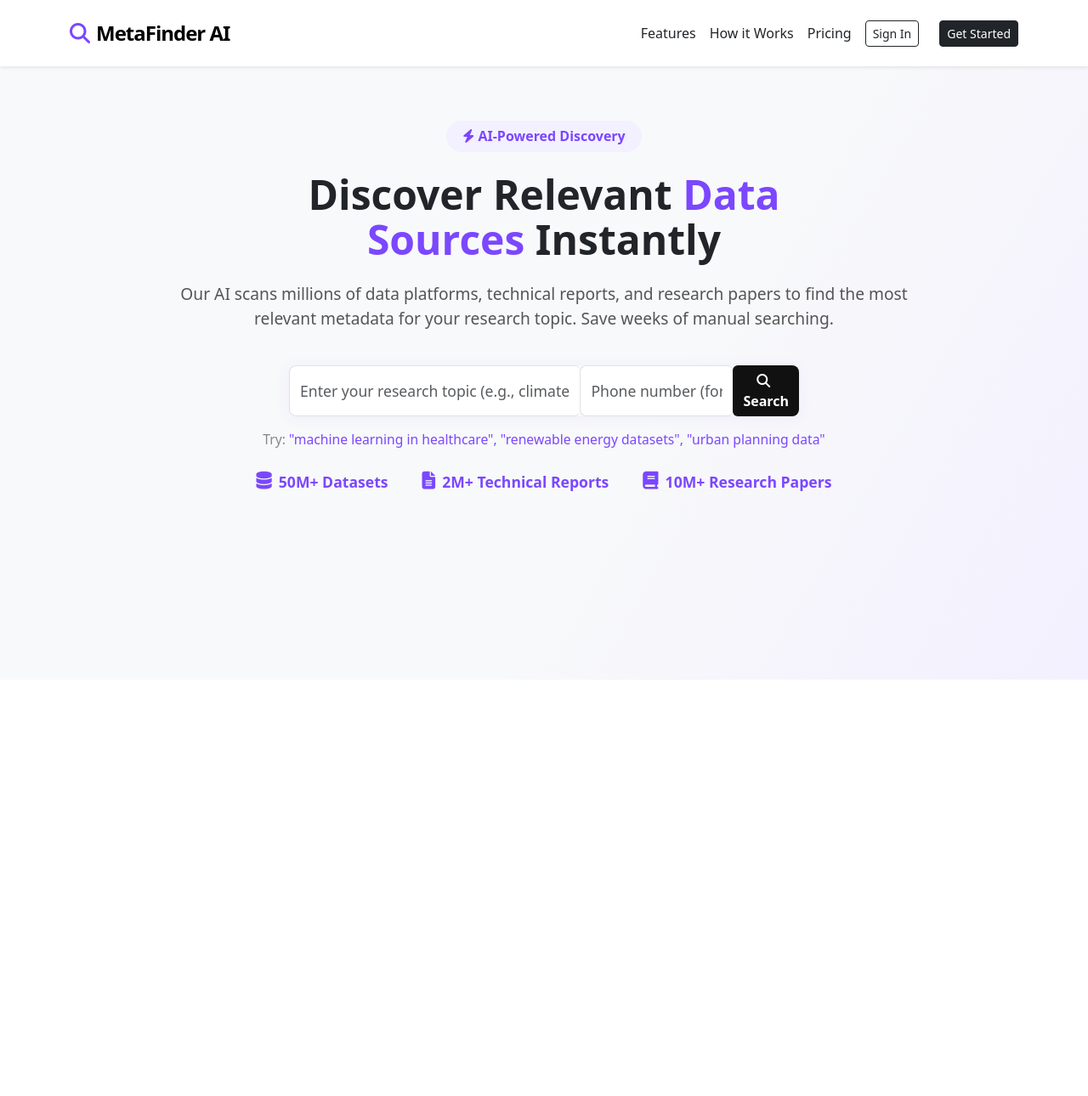
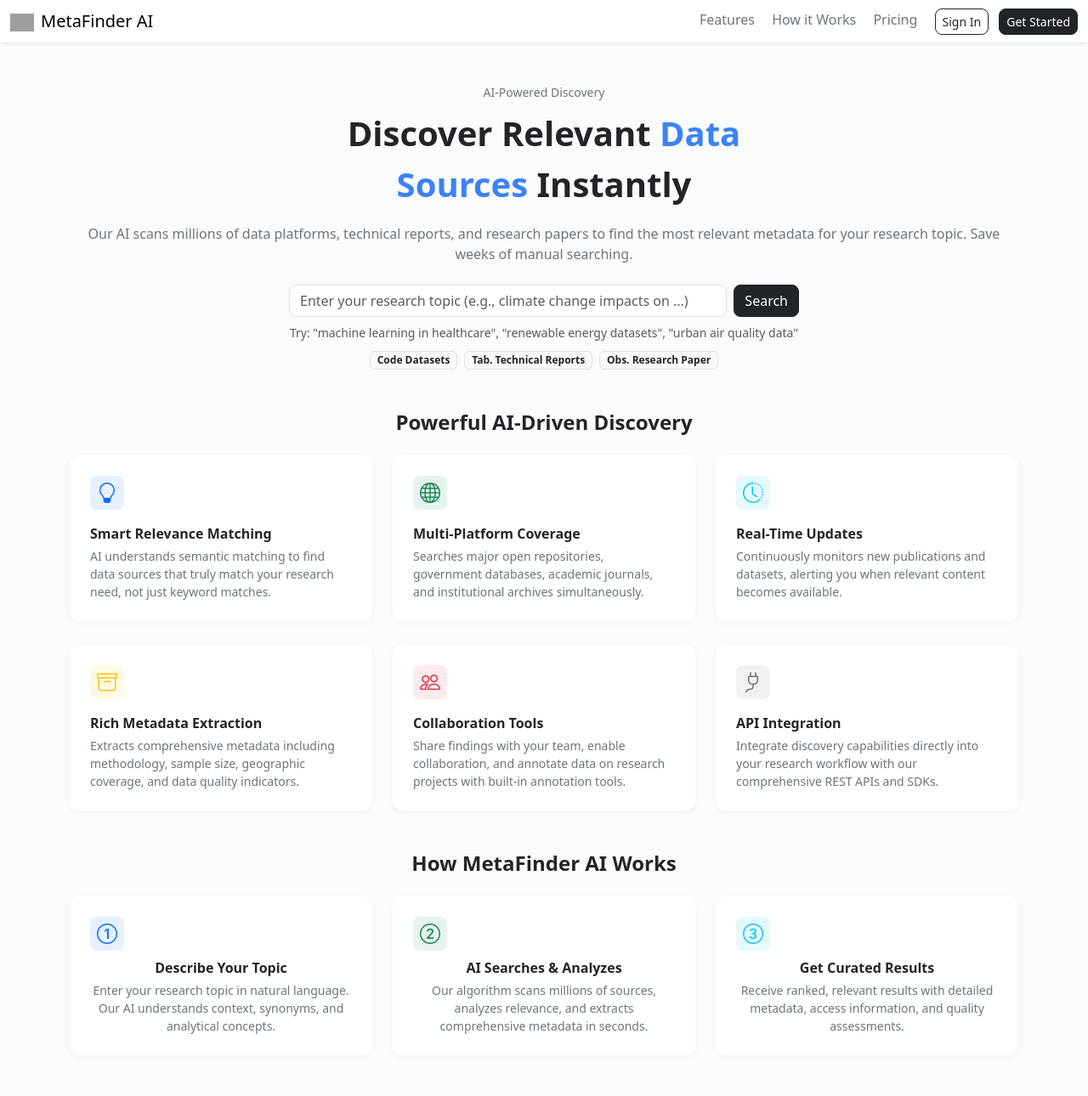
Before and after one commit to schmidj/MetaFinder, a Flask app: page / in a window 1280 px wide. Shown: the whole page at 85% size. Before the commit the page ends 800 px from the top, so only its background shows below. Run offline with Flask 3, Linux system fonts and the light colour scheme; some libraries are stand-ins or nearby versions; grey boxes are pictures that could not be loaded.

Commit message:
new base as previous version was messed up with vibe coding

```diff
--- a/app.py
+++ b/app.py
@@ -1,111 +1,106 @@
 from flask import Flask, render_template, request, jsonify
-import json
-from datetime import datetime
-import requests
-import sys
-sys.path.append('scripts')
-from rag_zenodo import run_rag_zenodo
+import os
+from together import Together
+import fitz  # PyMuPDF for PDF reading:
+import faiss
+from sentence_transformers import SentenceTransformer
+import numpy as np
 
 app = Flask(__name__)
 
-# Sample metadata database (you can replace this with your actual database)
-METADATA_DB = {
-    "climate": [
-        {
-            "source": "NASA Climate Data",
-            "description": "Global temperature and climate change data",
-            "last_updated": "2024-03-15",
-            "format": "CSV",
-            "size": "2.5GB",
-            "url": "https://climate.nasa.gov/data"
-        },
-        {
-            "source": "NOAA Weather Database",
-            "description": "Historical weather patterns and forecasts",
-            "last_updated": "2024-03-14",
-            "format": "JSON",
-            "size": "1.8GB",
-            "url": "https://www.noaa.gov/weather"
-        }
-    ],
-    "health": [
-        {
-            "source": "WHO Health Statistics",
-            "description": "Global health indicators and statistics",
-            "last_updated": "2024-03-13",
-            "format": "Excel",
-            "size": "950MB",
-            "url": "https://www.who.int/data"
-        }
-    ]
-}
+# Set your Together API key
+TOGETHER_API_KEY = os.getenv('TOGETHER_API_KEY')
 
-SUBSCRIPTIONS = []
+PDF_DIR = os.path.join(os.path.dirname(__file__), 'data')
 
-@app.route('/')
+print("Together API Key:", TOGETHER_API_KEY)
+
+# Helper to extract text from PDFs
+def extract_pdf_text(pdf_path):
+    doc = fitz.open(pdf_path)
+    text = []
+    for page_num, page in enumerate(doc, 1):
+        page_text = page.get_text()
+        text.append(page_text)
+    return '\n'.join(text)
+
+# RAG: Embed all PDFs, retrieve top relevant docs for the prompt
+def retrieve_relevant_docs(pdf_files, user_prompt, top_k=3):
+    embedding_model = SentenceTransformer("sentence-transformers/all-MiniLM-L6-v2")
+    documents = []
+    filenames = []
+    for f in pdf_files:
+        text = extract_pdf_text(os.path.join(PDF_DIR, f))
+        if text:
+            documents.append(text)
+            filenames.append(f)
+    if not documents:
+        return [], []
+
+    # Embed all documents
+    doc_embeddings = embedding_model.encode(documents, convert_to_numpy=True)
+    # Embed the query
+    query_embedding = embedding_model.encode([user_prompt], convert_to_numpy=True)
+    # Normalize for cosine similarity
+    faiss.normalize_L2(doc_embeddings)
+    faiss.normalize_L2(query_embedding)
+    # Build FAISS index
+    dim = doc_embeddings.shape[1]
+    index = faiss.IndexFlatIP(dim)
+    index.add(doc_embeddings)
+    scores, indices = index.search(query_embedding, min(top_k, len(documents)))
+    relevant_docs = [documents[i] for i in indices[0]]
+    relevant_filenames = [filenames[i] for i in indices[0]]
+    return relevant_docs, relevant_filenames
+
+# Helper to call Together AI with the custom prompt
+def get_metadata_from_papers(user_prompt, relevant_docs, relevant_filenames):
+    # Compose the system prompt
+    system_prompt = (
+        "Find the dataset used in the study in a research paper, respectively, and create scientific metadata to allow us to compare the data measurements and observations between the papers using the following format (you can incorporate new tags if you need),\n"
+        "make sure the (categorical) attribute of each tag is 3 words max (unless it is the title or authors or journal),\n"
+        "one tag should be the definition of a sample that is relevant for the tag sample size\n"
+        "two-four additional tags should be: temporal and spatial extent, and temporal and spatial resolution (latter two if it is temporal or spatial data, respectively)\n"
+        "only use a specific tag if you can provide an attribute for all data sets\n"
+        "for each tag's attribute add the exact line from the paper and the page number as citation\n"
+        "if two scientific papers are using the same dataset list the dataset only once but list both studies for the dataset\n"
+        "add all columns for the data that are needed to understand the kind of data that needs to be used like different counts\n"
+        "||title| sample size| {dataset} | \n|paper 1|\n|paper 2|"
+    )
+    # Build context from relevant docs
+    context = "\n\n".join(f"[{fname}]\n{doc}" for fname, doc in zip(relevant_filenames, relevant_docs))
+    # Compose the full prompt
+    prompt = f"User prompt: {user_prompt}\n\nContext:\n{context}"
+    # Call Together AI API
+    client = Together(api_key=TOGETHER_API_KEY)
+    response = client.chat.completions.create(
+        model="meta-llama/Llama-3.3-70B-Instruct-Turbo",
+        messages=[
+            {"role": "system", "content": system_prompt},
+            {"role": "user", "content": prompt}
+        ],
+        max_tokens=1000,
+        temperature=0.2
+    )
+    return response.choices[0].message.content
+
+@app.route('/', methods=['GET', 'POST'])
 def index():
-    return render_template('index.html')
-
-def search_zenodo(query, max_results=5):
-    """Search Zenodo for datasets/papers matching the query."""
-    url = "https://zenodo.org/api/records"
-    params = {
-        "q": query,
-        "size": max_results,
-        "sort": "mostrecent"
-    }
-    try:
-        resp = requests.get(url, params=params, timeout=10)
-        resp.raise_for_status()
-        items = resp.json().get("hits", {}).get("hits", [])
-        results = []
-        for item in items:
-            metadata = item.get("metadata", {})
-            files = item.get("files", [])
-            size = str(files[0].get("size", "N/A")) if files else "N/A"
-            results.append({
-                "source": metadata.get("title", "Unknown Title"),
-                "description": metadata.get("description", "No description."),
-                "last_updated": item.get("updated", "N/A")[:10],
-                "format": ", ".join(metadata.get("resource_type", {}).values()) if metadata.get("resource_type") else "N/A",
-                "size": size,
-                "url": item.get("links", {}).get("html", "https://zenodo.org")
-            })
-        return results
-    except Exception as e:
-        print(f"Zenodo search error: {e}")
-        return []
-
-@app.route('/search', methods=['POST'])
-def search():
-    print(f"Received form data: {request.form}")  # Debug print
-    query = request.form.get('query', '').lower()
-    phone = request.form.get('phone', '').strip()
-    results = []
-
-    # Store subscription if phone number is provided
-    if phone:
-        SUBSCRIPTIONS.append({'query': query, 'phone': phone})
-        print(f"New subscription: {query} -> {phone}")
-
-    # Search through local metadata
-    for category, sources in METADATA_DB.items():
-        if query in category.lower():
-            results.extend(sources)
-        else:
-            for source in sources:
-                if query in source['description'].lower() or query in source['source'].lower():
-                    results.append(source)
-    # Search Zenodo and add results
-    zenodo_results = search_zenodo(query)
-    print(f"Zenodo results fetched: {len(zenodo_results)}")  # Debug print
-    print(f"Zenodo results: {zenodo_results}")  # Debug print
-    results.extend(zenodo_results)
-
-    # RAG-based metadata extraction for each Zenodo result
-    run_rag_zenodo(zenodo_results, query)
-
-    return jsonify(results)
+    result = None
+    if request.method == 'POST':
+        user_prompt = request.form.get('prompt')
+        print("User prompt:", user_prompt)
+        pdf_files = [f for f in os.listdir(PDF_DIR) if f.lower().endswith('.pdf')]
+        print("PDF files found:", pdf_files)
+        relevant_docs, relevant_filenames = retrieve_relevant_docs(pdf_files, user_prompt, top_k=5)
+        print("Relevant docs found:", relevant_filenames)
+        try:
+            result = get_metadata_from_papers(user_prompt, relevant_docs, relevant_filenames)
+            print("Together AI result (first 500 chars):", result[:500])
+        except Exception as e:
+            result = f"Error: {e}"
+            print("Error:", e)
+    return render_template('index.html', result=result)
 
 if __name__ == '__main__':
     app.run(debug=True)
--- a/requirements.txt
+++ b/requirements.txt
@@ -1,3 +1,6 @@
+flask
+openai
+pymupdf
 gradio
 together
 faiss-cpu
--- a/templates/index.html
+++ b/templates/index.html
@@ -5,223 +5,131 @@
     <meta name="viewport" content="width=device-width, initial-scale=1.0">
     <title>MetaFinder AI</title>
     <link href="https://cdn.jsdelivr.net/npm/bootstrap@5.3.0/dist/css/bootstrap.min.css" rel="stylesheet">
-    <link rel="stylesheet" href="https://cdnjs.cloudflare.com/ajax/libs/font-awesome/6.4.0/css/all.min.css">
     <style>
-        body {
-            background: linear-gradient(120deg, #f8f9fa 60%, #f3f0ff 100%);
-            min-height: 100vh;
-        }
-        .navbar-brand {
-            font-weight: 700;
-            font-size: 1.5rem;
-            letter-spacing: -1px;
-        }
-        .navbar-brand i {
-            color: #7b47ff;
-            margin-right: 8px;
-        }
-        .hero {
-            padding: 4rem 0 2rem 0;
-            text-align: center;
-        }
-        .hero-badge {
-            background: #f3f0ff;
-            color: #7b47ff;
-            font-weight: 600;
-            border-radius: 999px;
-            padding: 0.4rem 1.2rem;
-            font-size: 1rem;
-            display: inline-block;
-            margin-bottom: 1.5rem;
-        }
-        .hero-title {
-            font-size: 3rem;
-            font-weight: 800;
-            line-height: 1.1;
-        }
-        .hero-title .highlight {
-            color: #7b47ff;
-        }
-        .hero-desc {
-            color: #555;
-            font-size: 1.2rem;
-            margin: 1.5rem 0 2.5rem 0;
-        }
-        .search-bar {
-            max-width: 600px;
-            margin: 0 auto 1rem auto;
-            display: flex;
-            box-shadow: 0 2px 16px rgba(123,71,255,0.07);
-        }
-        .search-bar input {
-            border-top-left-radius: 8px;
-            border-bottom-left-radius: 8px;
-            border-right: none;
-            font-size: 1.1rem;
-        }
-        .search-bar button {
-            border-top-right-radius: 8px;
-            border-bottom-right-radius: 8px;
-            background: #111;
-            color: #fff;
-            font-weight: 600;
-            border: none;
-        }
-        .search-bar button i {
-            margin-right: 6px;
-        }
-        .search-suggestion {
-            color: #888;
-            font-size: 0.98rem;
-            margin-bottom: 1.5rem;
-        }
-        .feature-badges {
-            margin-top: 1.5rem;
-            display: flex;
-            justify-content: center;
-            gap: 2.5rem;
-        }
-        .feature-badge {
-            display: flex;
-            align-items: center;
-            gap: 0.5rem;
-            color: #7b47ff;
-            font-weight: 600;
-            font-size: 1.1rem;
-        }
-        .feature-badge i {
-            color: #7b47ff;
-            font-size: 1.3rem;
-        }
-        @media (max-width: 600px) {
-            .hero-title { font-size: 2rem; }
-            .feature-badges { flex-direction: column; gap: 1rem; }
-        }
-        .badge.bg-purple {
-            background: #7b47ff !important;
-            color: #fff !important;
-        }
+        body { background: #fafbfc; }
+        .hero-title { font-size: 2.5rem; font-weight: 700; }
+        .hero-title .highlight { color: #3b82f6; }
+        .feature-card { border-radius: 12px; box-shadow: 0 2px 8px rgba(0,0,0,0.04); }
+        .icon-box { width: 40px; height: 40px; display: flex; align-items: center; justify-content: center; border-radius: 8px; font-size: 1.5rem; }
+        .result-box { background: #fff; border-radius: 12px; box-shadow: 0 2px 8px rgba(0,0,0,0.04); padding: 2rem; margin-top: 2rem; }
+        .form-control, .btn { border-radius: 8px; }
     </style>
 </head>
 <body>
-<nav class="navbar navbar-light bg-white shadow-sm py-3">
-    <div class="container">
-        <a class="navbar-brand d-flex align-items-center" href="#">
-            <i class="fas fa-search"></i> MetaFinder AI
-        </a>
-        <div class="d-flex align-items-center gap-3">
-            <a href="#" class="text-dark text-decoration-none">Features</a>
-            <a href="#" class="text-dark text-decoration-none">How it Works</a>
-            <a href="#" class="text-dark text-decoration-none">Pricing</a>
-            <button class="btn btn-outline-dark btn-sm me-2">Sign In</button>
-            <button class="btn btn-dark btn-sm">Get Started</button>
+<nav class="navbar navbar-light bg-white shadow-sm mb-4">
+  <div class="container-fluid">
+    <span class="navbar-brand mb-0 h1"><img src="https://cdn.jsdelivr.net/gh/twitter/twemoji@14.0.2/assets/svg/1f4a1.svg" width="28" style="margin-right:8px;">MetaFinder AI</span>
+    <div>
+      <a href="#" class="me-3 text-decoration-none text-secondary">Features</a>
+      <a href="#" class="me-3 text-decoration-none text-secondary">How it Works</a>
+      <a href="#" class="me-3 text-decoration-none text-secondary">Pricing</a>
+      <a href="#" class="btn btn-outline-dark btn-sm me-2">Sign In</a>
+      <a href="#" class="btn btn-dark btn-sm">Get Started</a>
+    </div>
+  </div>
+</nav>
+<div class="container">
+  <div class="text-center my-5">
+    <div class="mb-2 text-secondary small">AI-Powered Discovery</div>
+    <div class="hero-title mb-3">
+      Discover Relevant <span class="highlight">Data<br>Sources</span> Instantly
+    </div>
+    <div class="mb-4 text-secondary">
+      Our AI scans millions of data platforms, technical reports, and research papers to find the most relevant metadata for your research topic. Save weeks of manual searching.
+    </div>
+    <form method="POST" class="d-flex justify-content-center mb-2" style="max-width:600px;margin:auto;">
+      <input name="prompt" type="text" class="form-control me-2" placeholder="Enter your research topic (e.g., climate change impacts on ...)" required>
+      <button class="btn btn-dark" type="submit">Search</button>
+    </form>
+    <div class="text-muted small mb-2">Try: "machine learning in healthcare", "renewable energy datasets", "urban air quality data"</div>
+    <div class="mb-4">
+      <span class="badge bg-light text-dark border me-1">Code Datasets</span>
+      <span class="badge bg-light text-dark border me-1">Tab. Technical Reports</span>
+      <span class="badge bg-light text-dark border">Obs. Research Paper</span>
+    </div>
+  </div>
+  <div class="mb-5">
+    <h4 class="fw-bold text-center mb-4">Powerful AI-Driven Discovery</h4>
+    <div class="row g-4 justify-content-center">
+      <div class="col-md-4">
+        <div class="p-4 bg-white feature-card h-100">
+          <div class="icon-box bg-primary bg-opacity-10 text-primary mb-3"><i class="bi bi-lightbulb"></i></div>
+          <div class="fw-semibold mb-1">Smart Relevance Matching</div>
+          <div class="text-secondary small">AI understands semantic matching to find data sources that truly match your research need, not just keyword matches.</div>
         </div>
+      </div>
+      <div class="col-md-4">
+        <div class="p-4 bg-white feature-card h-100">
+          <div class="icon-box bg-success bg-opacity-10 text-success mb-3"><i class="bi bi-globe"></i></div>
+          <div class="fw-semibold mb-1">Multi-Platform Coverage</div>
+          <div class="text-secondary small">Searches major open repositories, government databases, academic journals, and institutional archives simultaneously.</div>
+        </div>
+      </div>
+      <div class="col-md-4">
+        <div class="p-4 bg-white feature-card h-100">
+          <div class="icon-box bg-info bg-opacity-10 text-info mb-3"><i class="bi bi-clock-history"></i></div>
+          <div class="fw-semibold mb-1">Real-Time Updates</div>
+          <div class="text-secondary small">Continuously monitors new publications and datasets, alerting you when relevant content becomes available.</div>
+        </div>
+      </div>
     </div>
-</nav>
-
-<section class="hero">
-    <div class="container">
-        <div class="hero-badge">
-            <i class="fa-solid fa-bolt"></i> AI-Powered Discovery
+    <div class="row g-4 mt-1 justify-content-center">
+      <div class="col-md-4">
+        <div class="p-4 bg-white feature-card h-100">
+          <div class="icon-box bg-warning bg-opacity-10 text-warning mb-3"><i class="bi bi-archive"></i></div>
+          <div class="fw-semibold mb-1">Rich Metadata Extraction</div>
+          <div class="text-secondary small">Extracts comprehensive metadata including methodology, sample size, geographic coverage, and data quality indicators.</div>
         </div>
-        <h1 class="hero-title mb-3">
-            Discover Relevant <span class="highlight">Data<br>Sources</span> Instantly
-        </h1>
-        <div class="hero-desc">
-            Our AI scans millions of data platforms, technical reports, and research papers to find the most<br>
-            relevant metadata for your research topic. Save weeks of manual searching.
+      </div>
+      <div class="col-md-4">
+        <div class="p-4 bg-white feature-card h-100">
+          <div class="icon-box bg-danger bg-opacity-10 text-danger mb-3"><i class="bi bi-people"></i></div>
+          <div class="fw-semibold mb-1">Collaboration Tools</div>
+          <div class="text-secondary small">Share findings with your team, enable collaboration, and annotate data on research projects with built-in annotation tools.</div>
         </div>
-        <form class="search-bar" id="searchForm" autocomplete="off" onsubmit="return false;">
-            <input type="text" id="searchInput" class="form-control" placeholder="Enter your research topic (e.g., climate change impacts on agriculture)">
-            <input type="tel" id="phoneInput" name="phone" class="form-control" placeholder="Phone number (for updates)" style="max-width:180px;">
-            <button class="btn" id="searchButton" type="submit"><i class="fas fa-search"></i>Search</button>
-        </form>
-        <div class="search-suggestion">
-            Try: <span style="color:#7b47ff">"machine learning in healthcare", "renewable energy datasets", "urban planning data"</span>
+      </div>
+      <div class="col-md-4">
+        <div class="p-4 bg-white feature-card h-100">
+          <div class="icon-box bg-secondary bg-opacity-10 text-secondary mb-3"><i class="bi bi-plug"></i></div>
+          <div class="fw-semibold mb-1">API Integration</div>
+          <div class="text-secondary small">Integrate discovery capabilities directly into your research workflow with our comprehensive REST APIs and SDKs.</div>
         </div>
-        <div class="feature-badges">
-            <div class="feature-badge"><i class="fa-solid fa-database"></i> 50M+ Datasets</div>
-            <div class="feature-badge"><i class="fa-solid fa-file-lines"></i> 2M+ Technical Reports</div>
-            <div class="feature-badge"><i class="fa-solid fa-book"></i> 10M+ Research Papers</div>
+      </div>
+    </div>
+  </div>
+  <div class="mb-5">
+    <h4 class="fw-bold text-center mb-4">How MetaFinder AI Works</h4>
+    <div class="row g-4 text-center">
+      <div class="col-md-4">
+        <div class="p-4 bg-white feature-card h-100">
+          <div class="icon-box bg-primary bg-opacity-10 text-primary mb-2"><i class="bi bi-1-circle"></i></div>
+          <div class="fw-semibold mb-1">Describe Your Topic</div>
+          <div class="text-secondary small">Enter your research topic in natural language. Our AI understands context, synonyms, and analytical concepts.</div>
         </div>
+      </div>
+      <div class="col-md-4">
+        <div class="p-4 bg-white feature-card h-100">
+          <div class="icon-box bg-success bg-opacity-10 text-success mb-2"><i class="bi bi-2-circle"></i></div>
+          <div class="fw-semibold mb-1">AI Searches & Analyzes</div>
+          <div class="text-secondary small">Our algorithm scans millions of sources, analyzes relevance, and extracts comprehensive metadata in seconds.</div>
+        </div>
+      </div>
+      <div class="col-md-4">
+        <div class="p-4 bg-white feature-card h-100">
+          <div class="icon-box bg-info bg-opacity-10 text-info mb-2"><i class="bi bi-3-circle"></i></div>
+          <div class="fw-semibold mb-1">Get Curated Results</div>
+          <div class="text-secondary small">Receive ranked, relevant results with detailed metadata, access information, and quality assessments.</div>
+        </div>
+      </div>
     </div>
-</section>
-
-<!-- Results Section (hidden by default, shown after search) -->
-<div class="container" id="resultsContainer" style="display:none;">
-    <div id="results"></div>
+  </div>
+  {% if result %}
+  <div class="result-box">
+    <h5 class="mb-3">Ranked Datasets & Metadata</h5>
+    <pre style="white-space: pre-wrap;">{{ result }}</pre>
+  </div>
+  {% endif %}
 </div>
-
-<script src="https://cdn.jsdelivr.net/npm/dompurify@3.0.5/dist/purify.min.js"></script>
-<script>
-    // Show results section and perform search
-    document.getElementById('searchForm').addEventListener('submit', function(e) {
-        e.preventDefault();
-        performSearch();
-    });
-    document.getElementById('searchInput').addEventListener('keypress', function(e) {
-        if (e.key === 'Enter') {
-            performSearch();
-        }
-    });
-    function performSearch() {
-        const query = document.getElementById('searchInput').value;
-        const phone = document.getElementById('phoneInput').value;
-        const resultsDiv = document.getElementById('results');
-        const resultsContainer = document.getElementById('resultsContainer');
-        if (!query.trim()) return;
-        resultsDiv.innerHTML = '<div class="text-center my-5"><div class="spinner-border text-primary" role="status"><span class="visually-hidden">Loading...</span></div></div>';
-        resultsContainer.style.display = 'block';
-        fetch('/search', {
-            method: 'POST',
-            headers: { 'Content-Type': 'application/x-www-form-urlencoded' },
-            body: `query=${encodeURIComponent(query)}&phone=${encodeURIComponent(phone)}`
-        })
-        .then(response => response.json())
-        .then(data => {
-            if (data.length === 0) {
-                resultsDiv.innerHTML = '<div class="alert alert-warning text-center mt-4">No results found. Try different search terms.</div>';
-                return;
-            }
-            resultsDiv.innerHTML = '';
-            data.forEach((result, idx) => {
-                const card = document.createElement('div');
-                card.className = 'card mb-3 shadow-sm';
-                // Zenodo badge if url contains 'zenodo.org'
-                const isZenodo = result.url && result.url.includes('zenodo.org');
-                const badge = isZenodo ? '<span class="badge bg-purple text-white ms-2">Zenodo</span>' : '';
-                // Render HTML description safely
-                const safeDescription = DOMPurify.sanitize(result.description || '');
-                // Always show RAG metadata if present
-                let ragSection = '';
-                if (isZenodo && result.rag_metadata) {
-                    ragSection = `
-                        <div class="card card-body mt-2" style="background:#f8f6ff;">
-                            <i class="fa fa-magic"></i> <strong>AI-extracted Metadata:</strong><br>
-                            ${DOMPurify.sanitize(result.rag_metadata)}
-                        </div>
-                    `;
-                }
-                card.innerHTML = `
-                    <div class="card-body">
-                        <h5 class="card-title">${result.source} ${badge}</h5>
-                        <p class="card-text">${safeDescription}</p>
-                        ${ragSection}
-                        <div class="row mb-2">
-                            <div class="col-md-4"><small class="text-muted">Last Updated: ${result.last_updated}</small></div>
-                            <div class="col-md-4"><small class="text-muted">Format: ${result.format}</small></div>
-                            <div class="col-md-4"><small class="text-muted">Size: ${result.size}</small></div>
-                        </div>
-                        <a href="${result.url}" class="btn btn-outline-primary btn-sm" target="_blank">View Source</a>
-                    </div>
-                `;
-                resultsDiv.appendChild(card);
-            });
-        })
-        .catch(error => {
-            resultsDiv.innerHTML = '<div class="alert alert-danger text-center mt-4">An error occurred while searching. Please try again.</div>';
-        });
-    }
-</script>
+<link rel="stylesheet" href="https://cdn.jsdelivr.net/npm/bootstrap-icons@1.10.5/font/bootstrap-icons.css">
 </body>
 </html>
```
Also changed, not shown: 1 other file.
